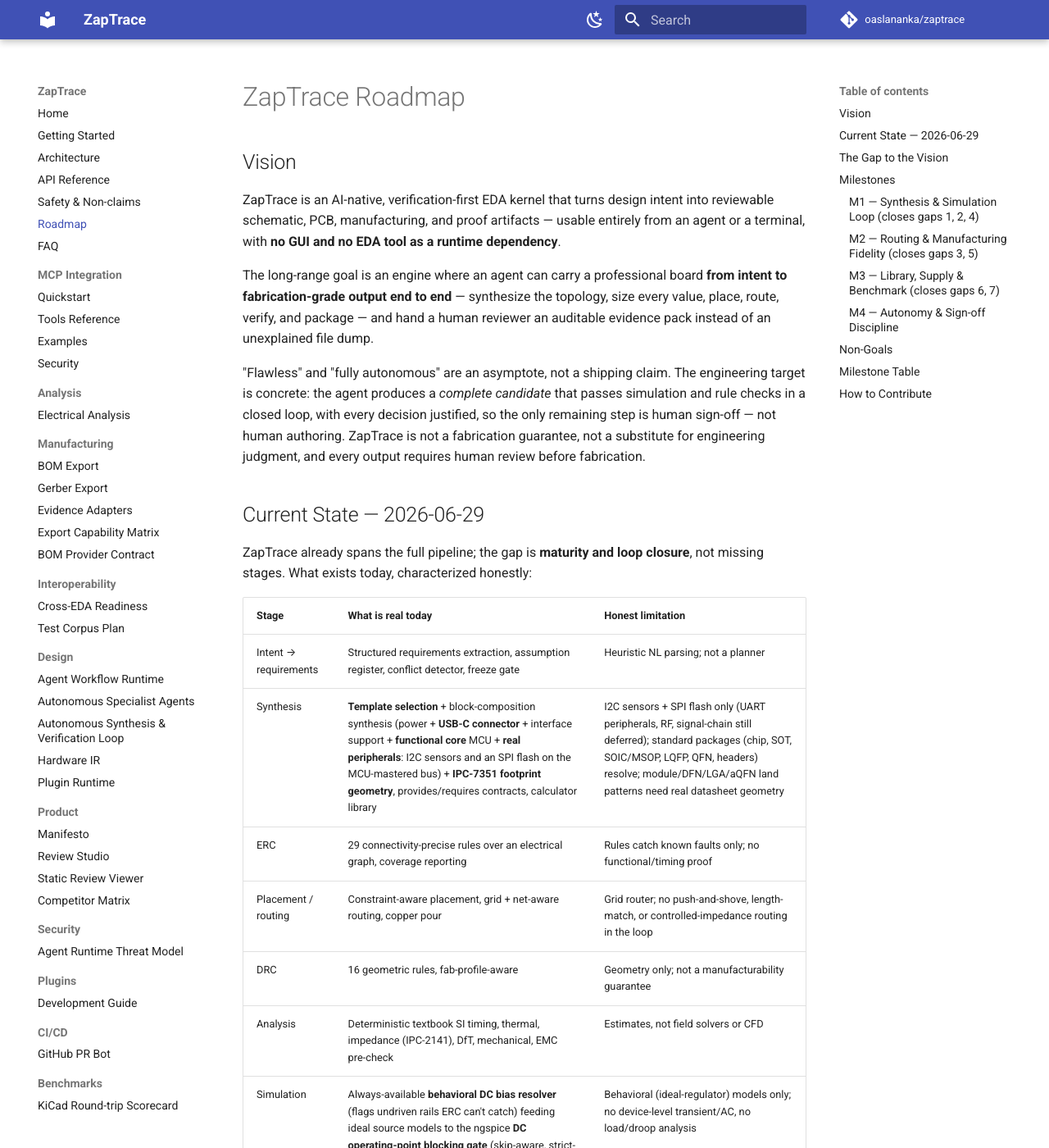
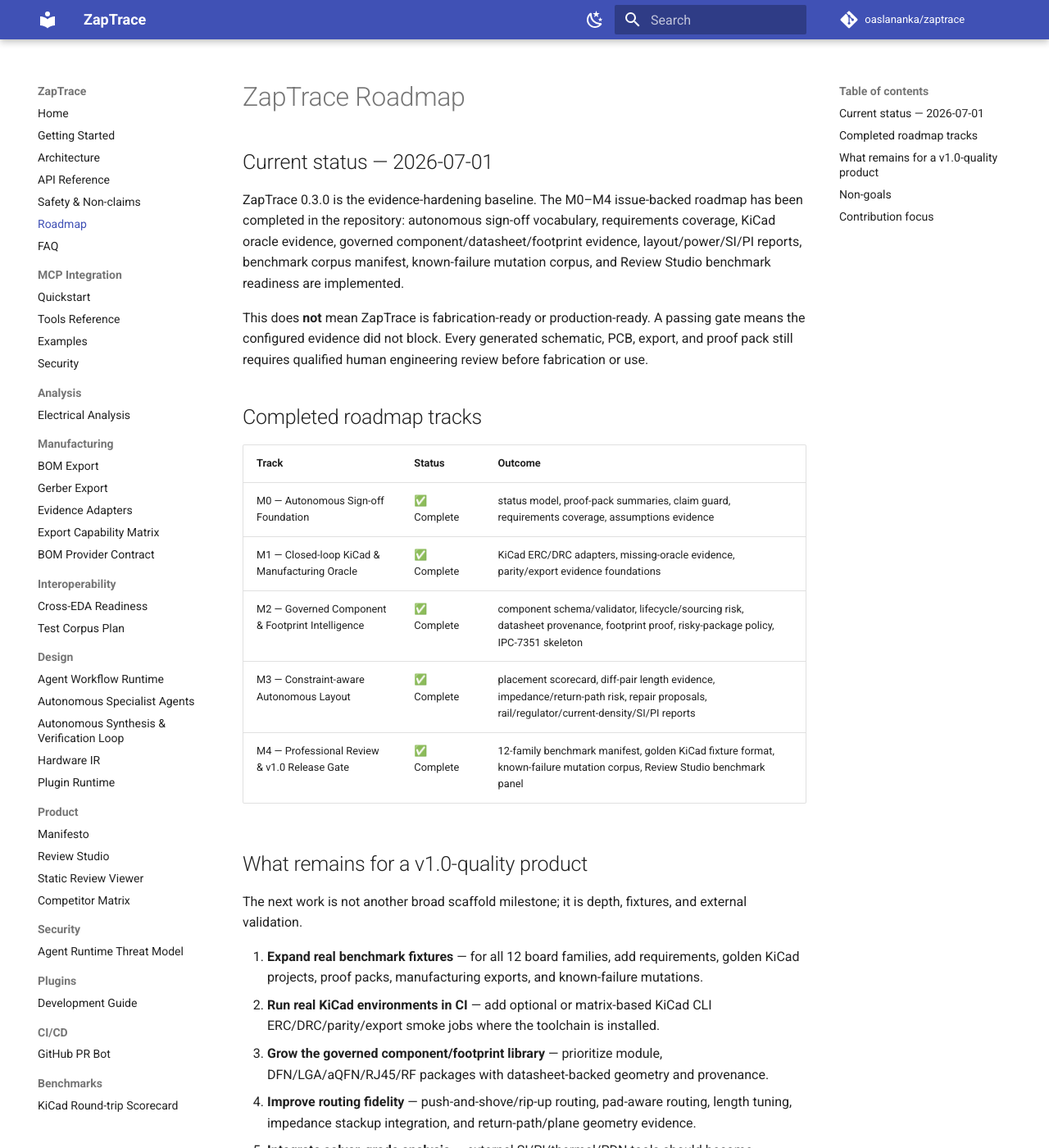
Before and after one commit to renovate-bot/oaslananka-_-zaptrace, an MkDocs documentation site: the page built from docs/ROADMAP.md, in a window 1280 px wide and 1400 px high. Shown: the whole window at 82% size. Built offline with MkDocs 1.6.1 and Material for MkDocs 9.7.7, drawn with Linux system fonts in a browser that asks for light colours; comment, search, counter and statistics services are not loaded; some of the changed text lies outside the part shown.

```diff
--- a/docs/ROADMAP.md
+++ b/docs/ROADMAP.md
@@ -1,152 +1,43 @@
 # ZapTrace Roadmap
 
-## Vision
+## Current status — 2026-07-01
 
-ZapTrace is an AI-native, verification-first EDA kernel that turns design intent
-into reviewable schematic, PCB, manufacturing, and proof artifacts — usable
-entirely from an agent or a terminal, with **no GUI and no EDA tool as a runtime
-dependency**.
+ZapTrace 0.3.0 is the evidence-hardening baseline. The M0–M4 issue-backed roadmap has been completed in the repository: autonomous sign-off vocabulary, requirements coverage, KiCad oracle evidence, governed component/datasheet/footprint evidence, layout/power/SI/PI reports, benchmark corpus manifest, known-failure mutation corpus, and Review Studio benchmark readiness are implemented.
 
-The long-range goal is an engine where an agent can carry a professional board
-**from intent to fabrication-grade output end to end** — synthesize the
-topology, size every value, place, route, verify, and package — and hand a human
-reviewer an auditable evidence pack instead of an unexplained file dump.
+This does **not** mean ZapTrace is fabrication-ready or production-ready. A passing gate means the configured evidence did not block. Every generated schematic, PCB, export, and proof pack still requires qualified human engineering review before fabrication or use.
 
-"Flawless" and "fully autonomous" are an asymptote, not a shipping claim. The
-engineering target is concrete: the agent produces a *complete candidate* that
-passes simulation and rule checks in a closed loop, with every decision
-justified, so the only remaining step is human sign-off — not human authoring.
-ZapTrace is not a fabrication guarantee, not a substitute for engineering
-judgment, and every output requires human review before fabrication.
+## Completed roadmap tracks
 
-## Current State — 2026-06-29
+| Track | Status | Outcome |
+|-------|--------|---------|
+| M0 — Autonomous Sign-off Foundation | ✅ Complete | status model, proof-pack summaries, claim guard, requirements coverage, assumptions evidence |
+| M1 — Closed-loop KiCad & Manufacturing Oracle | ✅ Complete | KiCad ERC/DRC adapters, missing-oracle evidence, parity/export evidence foundations |
+| M2 — Governed Component & Footprint Intelligence | ✅ Complete | component schema/validator, lifecycle/sourcing risk, datasheet provenance, footprint proof, risky-package policy, IPC-7351 skeleton |
+| M3 — Constraint-aware Autonomous Layout | ✅ Complete | placement scorecard, diff-pair length evidence, impedance/return-path risk, repair proposals, rail/regulator/current-density/SI/PI reports |
+| M4 — Professional Review & v1.0 Release Gate | ✅ Complete | 12-family benchmark manifest, golden KiCad fixture format, known-failure mutation corpus, Review Studio benchmark panel |
 
-ZapTrace already spans the full pipeline; the gap is **maturity and loop
-closure**, not missing stages. What exists today, characterized honestly:
+## What remains for a v1.0-quality product
 
-| Stage | What is real today | Honest limitation |
-|-------|--------------------|-------------------|
-| Intent → requirements | Structured requirements extraction, assumption register, conflict detector, freeze gate | Heuristic NL parsing; not a planner |
-| Synthesis | **Template selection** + block-composition synthesis (power + **USB-C connector** + interface support + **functional core** MCU + **real peripherals**: I2C sensors and an SPI flash on the MCU-mastered bus) + **IPC-7351 footprint geometry**, provides/requires contracts, calculator library | I2C sensors + SPI flash only (UART peripherals, RF, signal-chain still deferred); standard packages (chip, SOT, SOIC/MSOP, LQFP, QFN, headers) resolve; module/DFN/LGA/aQFN land patterns need real datasheet geometry |
-| ERC | 29 connectivity-precise rules over an electrical graph, coverage reporting | Rules catch known faults only; no functional/timing proof |
-| Placement / routing | Constraint-aware placement, grid + net-aware routing, copper pour | Grid router; no push-and-shove, length-match, or controlled-impedance routing in the loop |
-| DRC | 16 geometric rules, fab-profile-aware | Geometry only; not a manufacturability guarantee |
-| Analysis | Deterministic textbook SI timing, thermal, impedance (IPC-2141), DfT, mechanical, EMC pre-check | Estimates, not field solvers or CFD |
-| Simulation | Always-available **behavioral DC bias resolver** (flags undriven rails ERC can't catch) feeding ideal source models to the ngspice **DC operating-point blocking gate** (skip-aware, strict-blocking; ngspice bundled) | Behavioral (ideal-regulator) models only; no device-level transient/AC, no load/droop analysis |
-| Supply | BOM intelligence provider interface; DigiKey/Mouser/TME/Farnell adapters | Fixture-backed, not live API |
-| Export | Gerber, Excellon, BOM, PnP, KiCad, SVG, IPC-2581/ODB++ foundation | KiCad export one-way |
-| Verification evidence | Proof-pack runner + manifest, KiCad Oracle (optional), fab profiles | Proof pack experimental; oracle skippable |
-| Surfaces | Python SDK, CLI, REST API, MCP server (87 tools) | — |
-| Library | ~86 parts (MCUs, sensors, SPI flash, crystals, ethernet, power, interface, protection) | Far short of professional breadth |
+The next work is not another broad scaffold milestone; it is depth, fixtures, and external validation.
 
-The README status table and this section are the source of truth; no claim of
-fabrication or production readiness is made.
+1. **Expand real benchmark fixtures** — for all 12 board families, add requirements, golden KiCad projects, proof packs, manufacturing exports, and known-failure mutations.
+2. **Run real KiCad environments in CI** — add optional or matrix-based KiCad CLI ERC/DRC/parity/export smoke jobs where the toolchain is installed.
+3. **Grow the governed component/footprint library** — prioritize module, DFN/LGA/aQFN/RJ45/RF packages with datasheet-backed geometry and provenance.
+4. **Improve routing fidelity** — push-and-shove/rip-up routing, pad-aware routing, length tuning, impedance stackup integration, and return-path/plane geometry evidence.
+5. **Integrate solver-grade analysis** — external SI/PI/thermal/PDN tools should become evidence producers for production validation workflows.
+6. **Harden plugin/runtime security** — enforce signed plugin admission and stronger sandboxing before recommending untrusted extensions.
+7. **Release governance** — keep semantic versioning, release notes, security policy, CI evidence, proof-pack non-claims, and benchmark regression results visible.
 
-## The Gap to the Vision
+## Non-goals
 
-Seven gaps separate "broad pipeline that runs" from "agent completes a
-professional board end to end." The milestones below are organized around
-closing them. Detailed technical design lives in
-[docs/design/autonomous-synthesis.md](design/autonomous-synthesis.md).
+ZapTrace does not claim to be:
 
-1. **From-scratch synthesis** — replace template selection with requirement-driven
-   parametric block composition (topology + values), beyond the power path.
-2. **Simulation as a gate** — make DC/transient SPICE a bundled, blocking check,
-   not an optional skip; add the device models the orchestrator lacks.
-3. **Professional routing** — differential pairs, length matching, controlled
-   impedance, and push-and-shove inside the routing loop.
-4. **Convergent self-correction** — ERC/DRC/sim failure → automatic patch →
-   re-verify, with measured convergence, not just a diagram.
-5. **Authoritative internal engines** — internal ERC/DRC/sim become the
-   authority so KiCad is an optional second opinion, removing the dependency.
-6. **Library depth + live supply** — thousands of IPC-7351-compliant parts and
-   live distributor data behind the existing provider interface.
-7. **A benchmark that measures "flawless"** — a release-blocking harness scoring
-   pass-rate against real, fabricable reference designs.
+- a full replacement for an interactive PCB editor;
+- a fabrication approval system;
+- a no-human-review autonomous production sign-off authority;
+- a field solver, compliance lab, or manufacturer DFM approval service;
+- a guarantee that a circuit is safe, functional, manufacturable, or certifiable.
 
-## Milestones
+## Contribution focus
 
-### M1 — Synthesis & Simulation Loop (closes gaps 1, 2, 4)
-
-**Goal:** an agent states an intent and gets a *complete, simulated* candidate
-design back, not a template.
-
-- Requirement-driven block-composition synthesis beyond the power tree
-  (signal-chain, MCU support circuitry, interface blocks).
-- Bundled ngspice path (container) with a curated device-model set; DC + transient
-  operating checks promoted to a **blocking** evidence gate.
-- Closed synthesize → ERC → sim → patch → re-verify loop with a measured
-  convergence rate and a hard iteration/termination policy.
-
-**Exit:** for a bounded class of boards, the loop produces a candidate that
-passes internal ERC and DC/transient sim without human edits, with a decision
-log explaining every value and stage.
-
-### M2 — Routing & Manufacturing Fidelity (closes gaps 3, 5)
-
-**Goal:** layouts and outputs are professional-grade and self-authoritative.
-
-- Routing upgrades: differential-pair routing, length matching, controlled
-  impedance fed from the IPC-2141 engine, and push-and-shove or rip-up-and-retry.
-- Internal ERC/DRC/sim declared the authority; KiCad Oracle reframed as an
-  optional cross-check, with fidelity scorecards instead of a dependency.
-- IPC-2581 / ODB++ evidence exports hardened from foundation to release-ready.
-
-**Exit:** a routed board passes internal DRC and a controlled-impedance check;
-KiCad Oracle, when present, agrees within a recorded tolerance.
-
-### M3 — Library, Supply & Benchmark (closes gaps 6, 7)
-
-**Goal:** breadth and proof that the engine is actually good.
-
-- Library scaled toward professional breadth with IPC-7351-compliant footprints
-  and provenance.
-- Live distributor adapters behind the existing provider interface, with
-  lifecycle/alternates/cache and a BOM risk gate.
-- A release-blocking benchmark harness scoring complete designs against
-  fabricable reference projects (pass-rate, not a single smoke test).
-
-**Exit:** the benchmark runs in CI as a release gate; regressions in synthesis,
-routing, or verification quality block a release.
-
-### M4 — Autonomy & Sign-off Discipline
-
-**Goal:** multiple candidates, bounded permissions, enterprise-grade evidence.
-
-- Specialist-agent orchestration generating and scoring multiple candidates on
-  verifiable evidence.
-- Long-running workflow checkpoint/resume/rollback; deny-by-default signed plugin
-  admission with an audit trail.
-- Sign-off policy separating pass/fail evidence, warnings, skipped checks, and
-  mandatory human-review items.
-
-**Exit:** an agent produces scored candidates under bounded permissions, and the
-proof pack cleanly separates what was verified from what still needs a human.
-
-## Non-Goals
-
-ZapTrace will not claim to be:
-
-- A full replacement for an interactive PCB editor (KiCad, Altium, Eagle) — it is
-  a backend engine, not a GUI.
-- A fully autonomous production sign-off authority.
-- A field solver or a substitute for lab compliance testing.
-- A substitute for human engineering review.
-- A manufacturer approval system.
-
-## Milestone Table
-
-| Milestone | Status | Theme | Closes gaps |
-|-----------|--------|-------|-------------|
-| Foundation | ✅ Shipped | Full pipeline, exports, MCP/REST/CLI, proof-pack scaffold | — |
-| M1 | ▶ Active | Synthesis & simulation loop | 1, 2, 4 |
-| M2 | Planned | Routing & manufacturing fidelity | 3, 5 |
-| M3 | Planned | Library, supply & benchmark | 6, 7 |
-| M4 | Planned | Autonomy & sign-off discipline | — |
-
-## How to Contribute
-
-See [CONTRIBUTING.md](../CONTRIBUTING.md) and
-[docs/strategy/triage-policy.md](strategy/triage-policy.md). For the technical
-design behind the milestones, see
-[docs/design/autonomous-synthesis.md](design/autonomous-synthesis.md).
+Good next contributions are narrow, evidence-producing changes: one board family fixture, one footprint proof, one datasheet fact extractor, one KiCad parity check, one mutation test, or one Review Studio panel improvement at a time.
--- a/pyproject.toml
+++ b/pyproject.toml
@@ -1,6 +1,6 @@
 [project]
 name = "zaptrace"
-version = "0.2.2"
+version = "0.3.0"
 description = "Agent-native electronics design core"
 requires-python = ">=3.12"
 license = {text = "MIT"}
--- a/zaptrace/__init__.py
+++ b/zaptrace/__init__.py
@@ -4,7 +4,7 @@ from importlib.metadata import PackageNotFoundError, version
 try:
     __version__ = version("zaptrace")
 except PackageNotFoundError:
-    __version__ = "0.2.2"
+    __version__ = "0.3.0"
 
 from zaptrace.core.models import Component, Design, Net, resolve_variant
 from zaptrace.core.parser import parse_file, parse_str
```
Also changed, not shown: CHANGELOG.md (+6 -2 lines), README.md (+28 -25 lines), SECURITY.md (+2 -1 lines), docs/FAQ.md (+2 -2 lines), docs/releases/v0.3.0-evidence-hardening.md (added, +49 -0 lines), docs/reports/v0.3.0-release-gate.json (added, +85 -0 lines), docs/reports/v0.3.0-release-gate.md (added, +18 -0 lines), docs/strategy/current-state-audit.md (+4 -4 lines), 9 other files.
